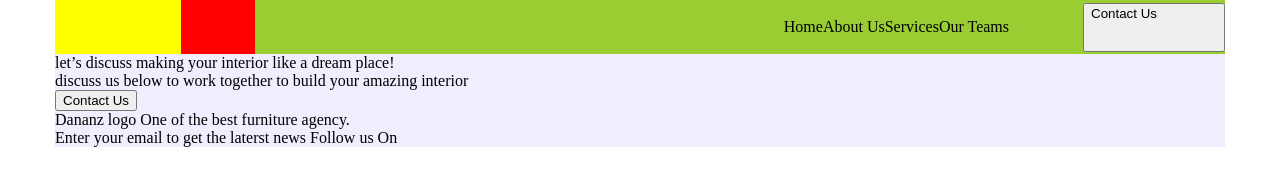
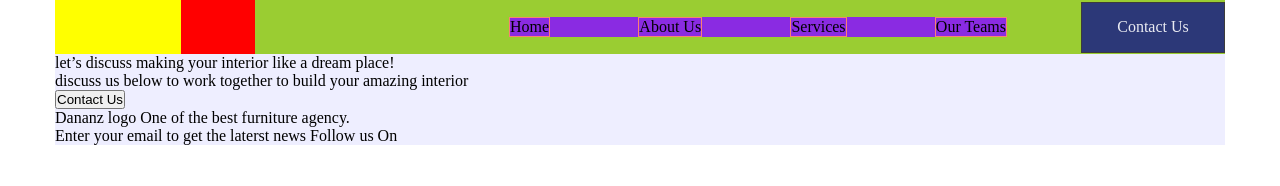
Before and after one commit to nickola1978/dananz, a website: page src/index.html in a window 1280 px wide. Drawn offline with nearby package versions, Linux system fonts and the light colour scheme; files that its build step writes are made by us from their sources.

Commit message:
feat: header elemenst

```diff
--- a/src/css/style.css
+++ b/src/css/style.css
@@ -1,5 +1,6 @@
 * {
   margin: 0;
+  padding: 0;
 }
 
 .container {
@@ -34,19 +35,25 @@
 
 .header-nav-bar {
   display: flex;
+  width: 498px;
   flex-direction: row;
-  justify-content: flex-end;
+  justify-content: space-between;
+  background-color: blueviolet;
 }
 
 .header-nav-item {
-  display: flex;
-  flex-direction: row;
-  justify-content: space-between;
-
+  /* display: flex; */
+  list-style-type: none;
+  border: salmon 1px solid;
 }
 
 .header-contactbtn {
   display: flex;
   min-width: 142px;
   height: 49px;
+  justify-content: center;
+  align-items: center;
+  background-color: #2C3878;
+  border: #3C3C3C solid 1px;
+  color: #EAEBF2;
 }
--- a/src/template/header.html
+++ b/src/template/header.html
@@ -8,7 +8,7 @@
         <li class="header-nav-item">Services</li>
         <li class="header-nav-item">Our Teams</li>
       </ul>
-      <button class="header-contactbtn">Contact Us</button>
+      <a class="header-contactbtn" chref="">Contact Us</a>
     </nav>
   </div>
 </header>
```
